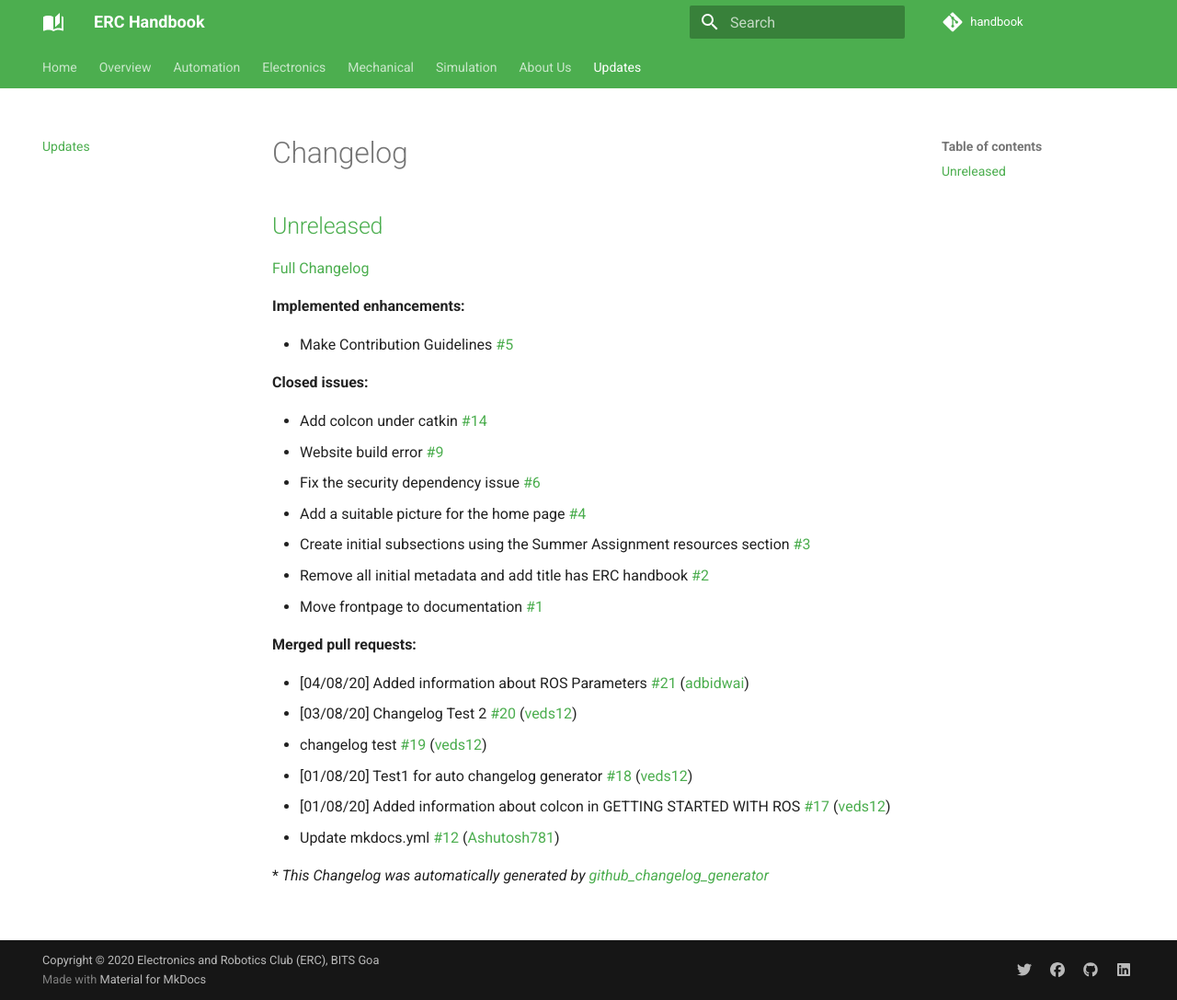
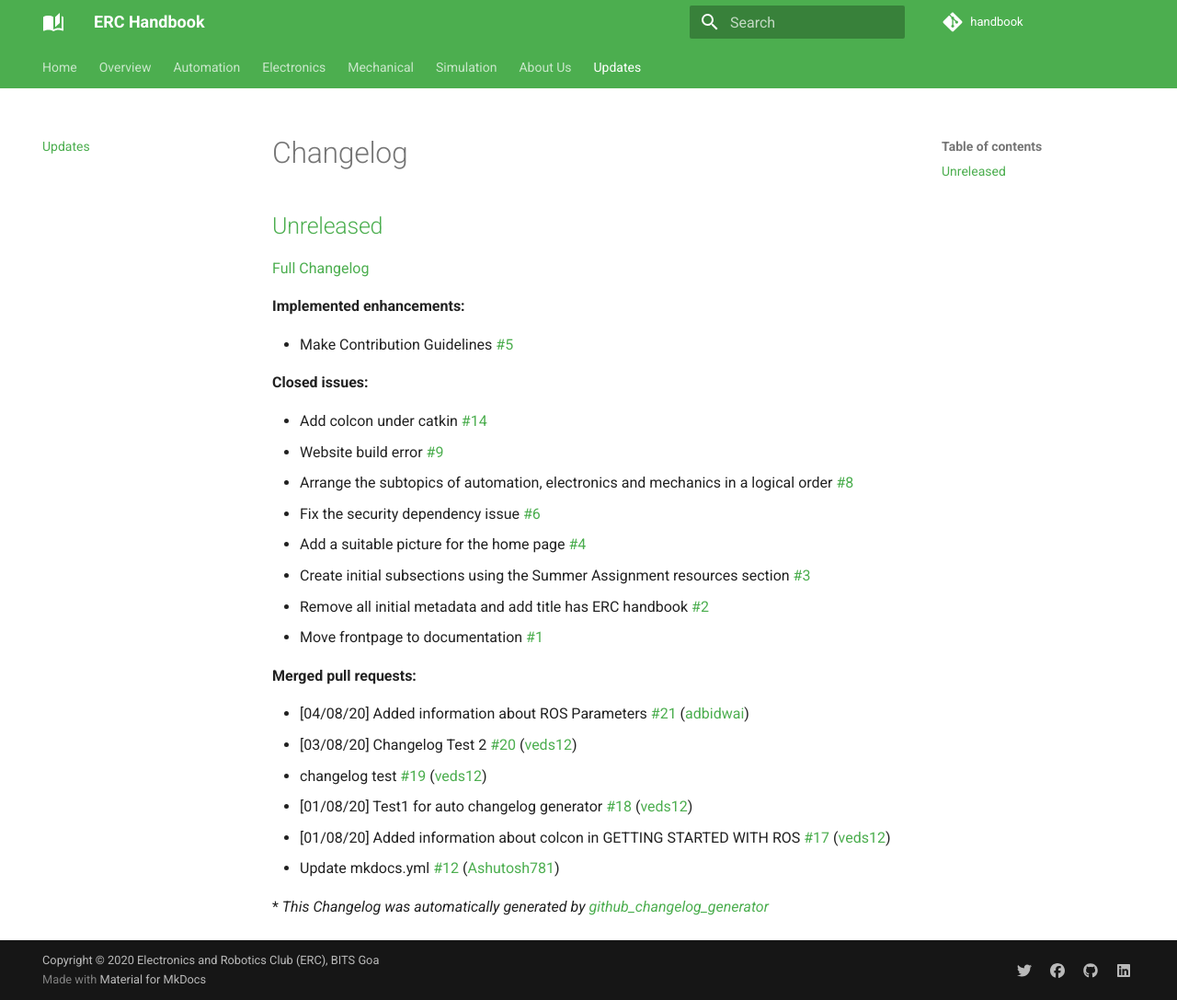
Before and after one commit to ERC-BPGC/handbook, an MkDocs documentation site: the page built from docs/CHANGELOG.md, in a window 1280 px wide and 1087 px high. Shown: the whole window at 92% size. Built offline with MkDocs 1.6.1 and Material for MkDocs 9.7.7, drawn with Linux system fonts in a browser that asks for light colours; comment, search, counter and statistics services are not loaded.

Commit message:
Updated CHANGELOG.md

```diff
--- a/docs/CHANGELOG.md
+++ b/docs/CHANGELOG.md
@@ -12,6 +12,7 @@
 
 - Add colcon under catkin [\#14](https://github.com/ERC-BPGC/handbook/issues/14)
 - Website build error [\#9](https://github.com/ERC-BPGC/handbook/issues/9)
+- Arrange the subtopics of automation, electronics and mechanics in a logical order [\#8](https://github.com/ERC-BPGC/handbook/issues/8)
 - Fix the security dependency issue [\#6](https://github.com/ERC-BPGC/handbook/issues/6)
 - Add a suitable picture for the home page [\#4](https://github.com/ERC-BPGC/handbook/issues/4)
 - Create initial subsections using the Summer Assignment resources section [\#3](https://github.com/ERC-BPGC/handbook/issues/3)
```
